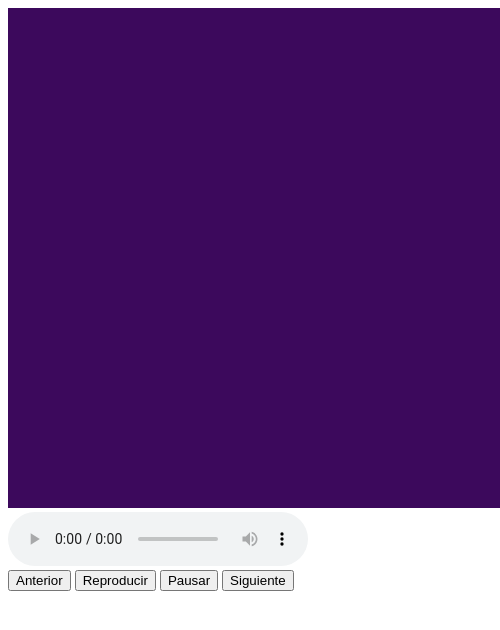
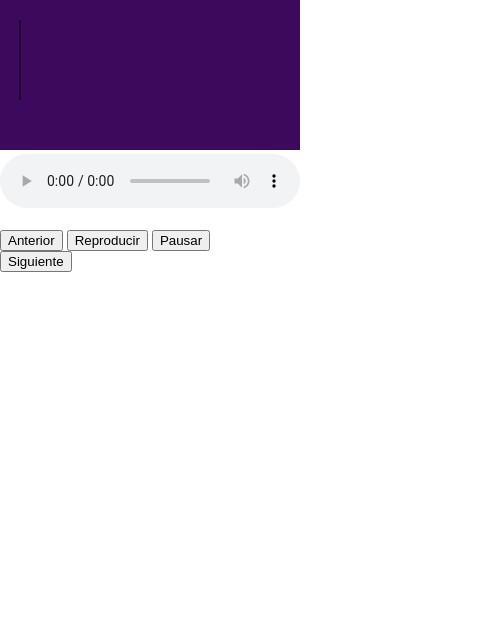
Before and after one commit to TrollerImpala/Apollo, an Electron app: page frontend/index.html in a window 500 px wide. Drawn offline with Linux system fonts and the light colour scheme.

Commit message:
frontend test

```diff
--- a/frontend/index.html
+++ b/frontend/index.html
@@ -1,27 +1,37 @@
 <!DOCTYPE html>
 <html lang="en">
+
 <head>
     <meta charset="UTF-8">
     <meta name="viewport" content="width=device-width, initial-scale=1.0">
     <title>Apollo</title>
     <link rel="stylesheet" href="styles.css">
 </head>
+
 <body>
-    <canvas id="visualizer" width="500" height="500"></canvas>
-    <br>
+    <div id="vis">
+        <canvas id="visualizer"></canvas>
+    </div>
 
+    <div id="audio_player">
+        <div id="audio_bi">
             <audio controls autoplay>
-        <source src="Babymetal - Give Me Chocolate (Custom Karaoke Video) - Deep Bench Karaoke.mp3" type="audio/mpeg">
+                <source src="Babymetal - Give Me Chocolate (Custom Karaoke Video) - Deep Bench Karaoke.mp3"
+                    type="audio/mpeg">
                 <!--<source src="" type="audio/ogg">
                 <source src="" type="audio/wav">-->
                 Audio element not supported
             </audio>
+        </div>
+        <br>
         <div id="Controles Audio">
             <button>Anterior</button>
             <button>Reproducir</button>
             <button>Pausar</button>
             <button>Siguiente</button>
         </div>
+    </div>
     <script src="script.js"></script>
 </body>
+
 </html>
--- a/frontend/script.js
+++ b/frontend/script.js
@@ -1,10 +1,34 @@
 const visualizer = document.getElementById("visualizer");
 const Vctx = visualizer.getContext("2d");
-Vctx.fillStyle = "#3C095C";
-Vctx.fillRect(0, 0, 500, 500);
 
-//Vctx.beginPath();
-//Vctx.moveTo(20, 20);
-//Vctx.lineTo(20, 100);
+window.addEventListener('resize', () => {
+    console.log("Cambiando tamaño");
+    visualizer.width = window.innerWidth;
+    visualizer.height = window.innerHeight * 0.8;
+});
+/*
+Vctx.beginPath();
+Vctx.moveTo(20, 20);
+Vctx.lineTo(20, 100);
 //Vctx.lineTo(70, 100);
-//Vctx.stroke();
+Vctx.stroke();
+*/
+
+function animation(){
+    //visualizer.width = window.innerWidth
+    //visualizer.height = window.innerHeight * 0.8
+
+    Vctx.clearRect(0, 0, visualizer.width, visualizer.height);
+
+    Vctx.fillStyle = "#3C095C";
+    Vctx.fillRect(0, 0, visualizer.width, visualizer.height);
+
+    Vctx.beginPath();
+    Vctx.moveTo(20, 20);
+    Vctx.lineTo(20, 100);
+    //Vctx.lineTo(70, 100);
+    Vctx.stroke();
+    requestAnimationFrame(animation);
+};
+
+animation();
--- a/frontend/styles.css
+++ b/frontend/styles.css
@@ -0,0 +1,40 @@
+*{
+    user-select: none;
+    cursor: default;
+}
+
+body{
+    padding: 0;
+    margin: 0;
+    overflow: hidden;
+    display: flex;
+    width: 50vw;
+    height: 80vh;
+    flex-direction: column;
+}
+
+#audio_player{
+    display: flex;
+    flex-direction: column;
+}
+
+/*#vis{
+    width: 100%;
+    height: 80%;
+}*/
+
+/*
+#visualizer{
+    display: block;
+
+    width: 100vw;
+    height: 80vh;
+    max-height: 80vh;
+
+
+}
+*/
+
+/*#vis{
+    padding: 20px;
+}
--- a/package.json
+++ b/package.json
@@ -2,8 +2,9 @@
   "name": "apollo",
   "version": "1.0.0",
   "description": "The Apollo music player program",
-  "main": "index.js",
+  "main": "backend/electron/main.js",
   "scripts": {
+    "start": "electron .",
     "test": "echo \"Error: no test specified\" && exit 1"
   },
   "repository": {
```
Also changed, not shown: backend/electron/main.js (added, +36 -0 lines), backend/electron/1.txt (deleted), backend/file gestion/1.txt (deleted), backend/file gestion/preload.js (added). Lines whose indentation alone changed are shown as unchanged.
